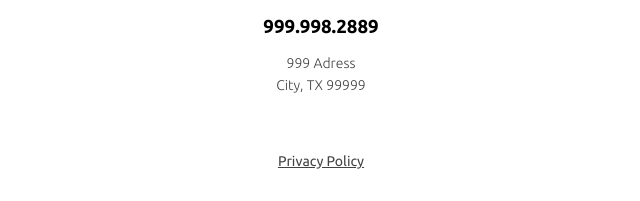
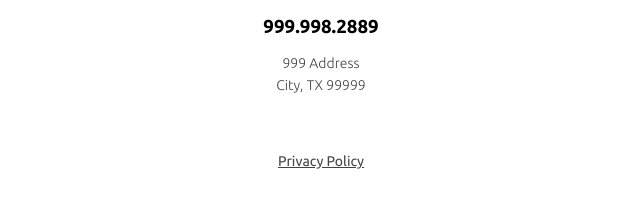
Before and after one commit to amiranickerson/balcom-coding-challenge, a plain HTML site: page index.html in a window 1280 px wide. Shown: the part 1972-2173 px from the top of the page, 319-959 px from the left. Drawn offline with Linux system fonts and the light colour scheme.

Commit message:
Update index.html

```diff
--- a/index.html
+++ b/index.html
@@ -82,7 +82,7 @@
       </div>
       <div id="address">
         <h3>999.998.2889</h3>
-        <p>999 Adress <br> City, TX 99999</p>
+        <p>999 Address <br> City, TX 99999</p>
       </div>
       <div id="privacy">
         <a href="#">Privacy Policy</a>
```
